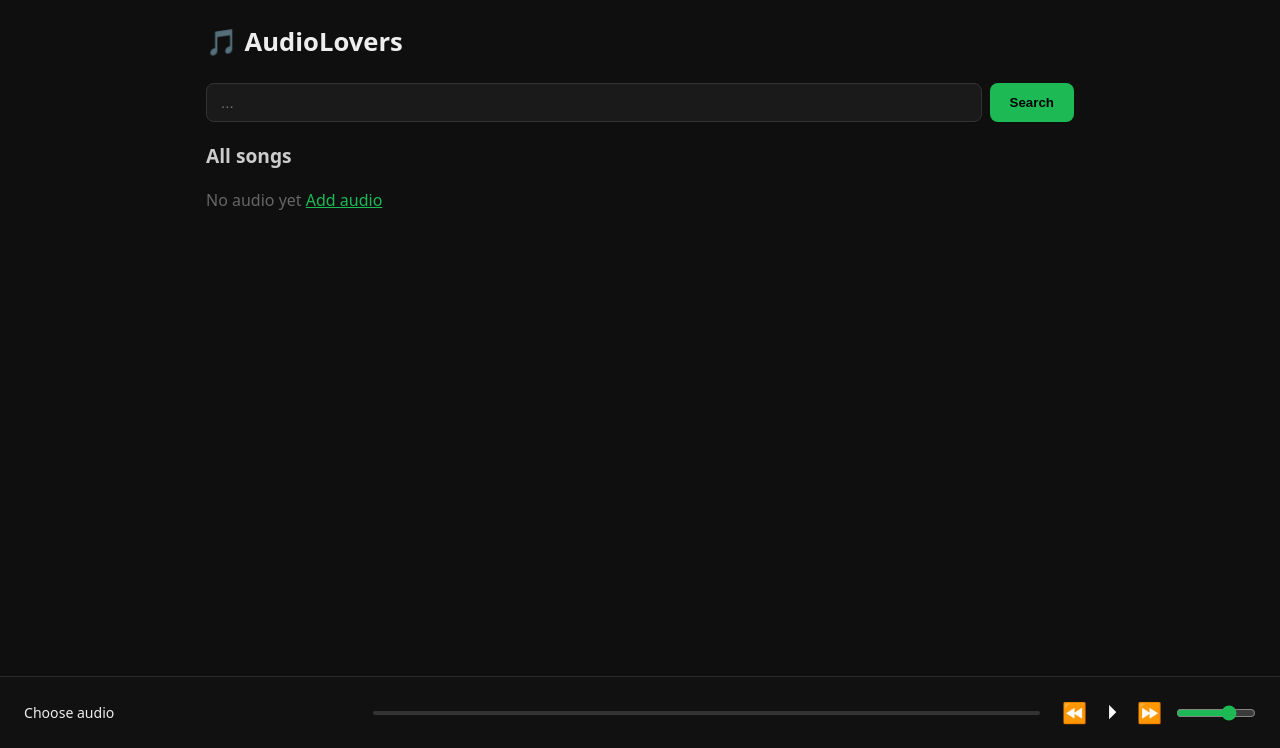
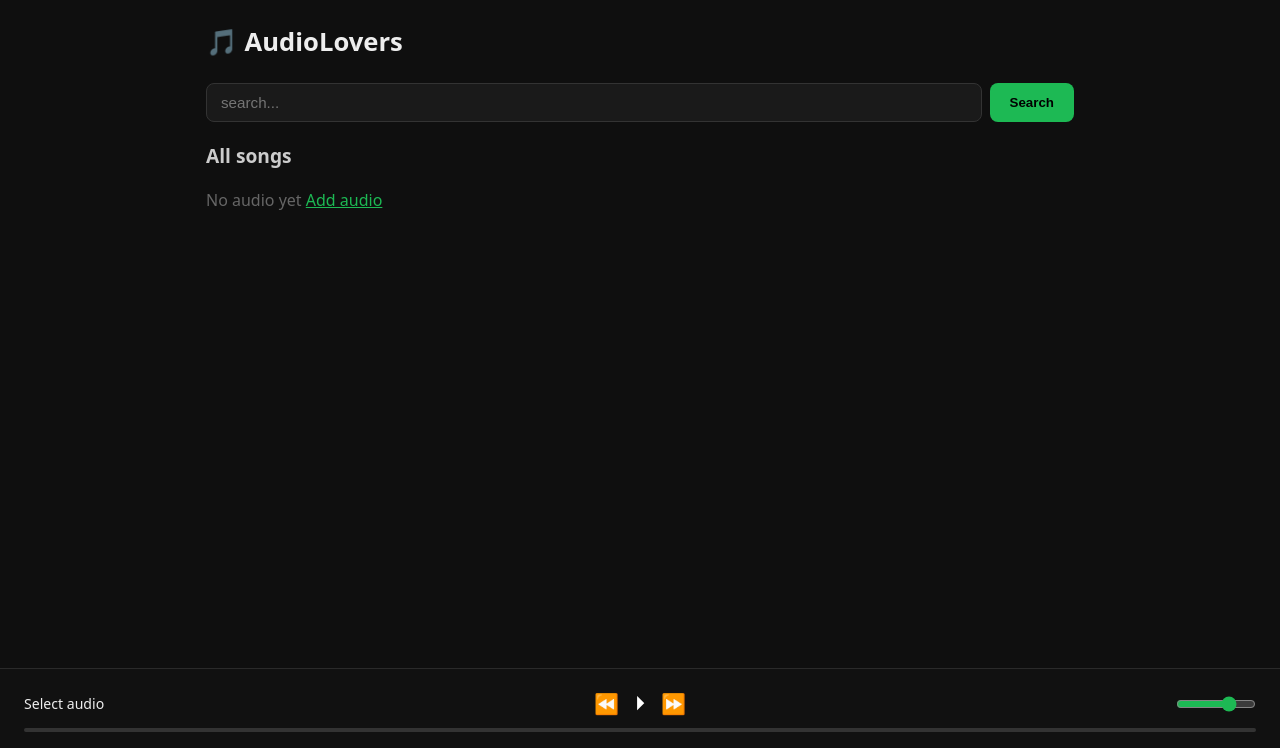
Before and after one commit to untiloiva/AudioLovers, a Flask app: page / in a window 1280 px wide. Shown: the part 52-800 px from the top of the page. Run offline with Flask 3, Linux system fonts and the light colour scheme; data that the repository does not hold is empty.

Commit message:
minor changes

```diff
--- a/templates/base.html
+++ b/templates/base.html
@@ -1,5 +1,5 @@
 <!DOCTYPE html>
-<html lang="fi">
+<html lang="en">
 <head>
     <meta charset="UTF-8">
     <meta name="viewport" content="width=device-width, initial-scale=1.0">
@@ -92,19 +92,29 @@
 
         /* Audio player */
         #audio-player-container {
-            position: fixed; bottom: 0; left: 0; right: 0; height: 72px;
+            position: fixed; bottom: 0; left: 0; right: 0; height: 80px;
             background: rgba(18,18,18,0.98);
-            display: flex; align-items: center; padding: 0 24px; gap: 16px;
+            display: flex; flex-direction: column; justify-content: center;
+            padding: 8px 24px; gap: 6px;
             border-top: 1px solid #2a2a2a;
             z-index: 999;
         }
-        #song-title { flex: 1; font-size: 0.88rem; font-weight: 500; white-space: nowrap; overflow: hidden; text-overflow: ellipsis; color: #eee; }
-        #progress-bar { flex: 2; height: 4px; background: #333; border-radius: 2px; position: relative; cursor: pointer; }
-        #progress-fill { height: 100%; background: #1db954; border-radius: 2px; width: 0%; transition: width 0.5s linear; }
-        #controls { display: flex; gap: 8px; align-items: center; }
+        #player-top {
+            display: flex; align-items: center; justify-content: center; gap: 0;
+            position: relative;
+        }
+        #song-title {
+            position: absolute; left: 0;
+            font-size: 0.88rem; font-weight: 500;
+            white-space: nowrap; overflow: hidden; text-overflow: ellipsis;
+            color: #eee; max-width: 30%;
+        }
+        #controls { display: flex; gap: 4px; align-items: center; }
         #controls button { background: none; border: none; color: #fff; font-size: 20px; cursor: pointer; padding: 6px; border-radius: 50%; }
         #controls button:hover { background: #2a2a2a; }
-        #volume { width: 80px; accent-color: #1db954; }
+        #volume { width: 80px; accent-color: #1db954; position: absolute; right: 0; }
+        #progress-bar { width: 100%; height: 4px; background: #333; border-radius: 2px; cursor: pointer; }
+        #progress-fill { height: 100%; background: #1db954; border-radius: 2px; width: 0%; transition: width 0.5s linear; }
 
         h1 { font-size: 1.6rem; font-weight: 700; margin-bottom: 6px; }
         h2 { font-size: 1.2rem; font-weight: 600; margin: 20px 0 12px; color: #ccc; }
@@ -141,14 +151,16 @@
 
     <!-- Audio player -->
     <div id="audio-player-container">
-        <div id="song-title">Choose audio</div>
-        <div id="progress-bar"><div id="progress-fill"></div></div>
-        <div id="controls">
-            <button id="rewind" title="−10s">⏪</button>
-            <button id="play-pause">⏵</button>
-            <button id="forward" title="+10s">⏩</button>
+        <div id="player-top">
+            <div id="song-title">Select audio</div>
+            <div id="controls">
+                <button id="rewind" title="−10s">⏪</button>
+                <button id="play-pause">⏵</button>
+                <button id="forward" title="+10s">⏩</button>
+            </div>
             <input type="range" id="volume" min="0" max="1" step="0.01" value="0.7">
         </div>
+        <div id="progress-bar"><div id="progress-fill"></div></div>
         <audio id="player" preload="metadata" style="display:none;"></audio>
     </div>
 
@@ -177,9 +189,9 @@
         window.playSong = async (src, title) => {
             userInteracted = true;
             p.src = src;
-            titleEl.textContent = title || 'Kappale';
+            titleEl.textContent = title || 'Audio';
             sessionStorage.setItem('audioSrc', src);
-            sessionStorage.setItem('audioTitle', title || 'Kappale');
+            sessionStorage.setItem('audioTitle', title || 'Audio');
             await p.load();
             await p.play();
             pp.textContent = '⏸';
--- a/templates/index.html
+++ b/templates/index.html
@@ -7,7 +7,7 @@
 </div>
 
 <form class="search-bar" action="/search" method="get">
-    <input type="text" name="query" placeholder="..." value="{{ search_query or '' }}">
+    <input type="text" name="query" placeholder="search..." value="{{ search_query or '' }}">
     <button type="submit">Search</button>
 </form>
 
--- a/templates/login.html
+++ b/templates/login.html
@@ -1,9 +1,9 @@
 {% extends "base.html" %}
-{% block title %}Login – AudioLovers{% endblock %}
+{% block title %}Log in – AudioLovers{% endblock %}
 
 {% block content %}
 <div class="page-header">
-    <h1>Login</h1>
+    <h1>Log in</h1>
 </div>
 
 <form action="/login" method="post" style="max-width:380px;">
--- a/templates/profile.html
+++ b/templates/profile.html
@@ -9,7 +9,7 @@
     {% endif %}
 </div>
 
-<h2>Your audio ({{ songs|length }})</h2>
+<h2>Uploaded audio ({{ songs|length }})</h2>
 
 {% if not songs %}
     <p style="color:#666;">No audio yet</p>
--- a/templates/register.html
+++ b/templates/register.html
@@ -21,7 +21,7 @@
     </div>
     <button type="submit" class="btn btn-submit">Create account</button>
     <p style="margin-top:14px; color:#888; font-size:0.9rem;">
-        Already have an account? <a href="/login" style="color:#1db954;">Login</a>
+        Already have an account? <a href="/login" style="color:#1db954;">Log in</a>
     </p>
 </form>
 {% endblock %}
--- a/templates/song.html
+++ b/templates/song.html
@@ -22,7 +22,7 @@
     </div>
 </div>
 
-<h2>Kommentit ({{ comments|length }})</h2>
+<h2>Comments ({{ comments|length }})</h2>
 
 {% if not comments %}
     <p style="color:#666;">No comments yet</p>
@@ -56,6 +56,6 @@
     </form>
 </div>
 {% else %}
-<p style="margin-top:20px; color:#888;"><a href="/login" style="color:#1db954;">Login/a> to comment.</p>
+<p style="margin-top:20px; color:#888;"><a href="/login" style="color:#1db954;">Log in to comment.</p>
 {% endif %}
 {% endblock %}
```
